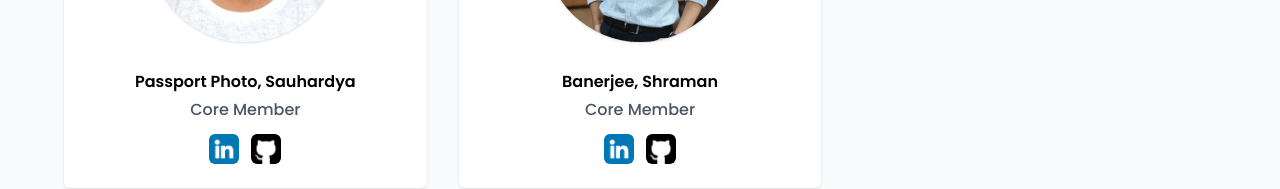
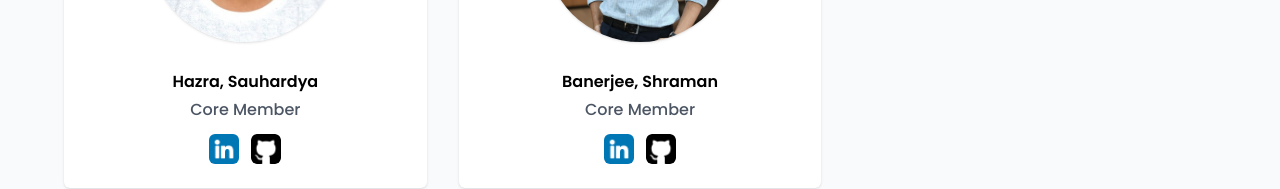
Before and after one commit to tanish35/ACM-Chapter-Club, a Next.js app: page / in a window 1280 px wide. Shown: the part 4740-4929 px from the top of the page. Built offline with nearby package versions, Linux system fonts and the light colour scheme.

Commit message:
fix:sauhardya

```diff
--- a/data/mlTeam.ts
+++ b/data/mlTeam.ts
@@ -1,7 +1,7 @@
 export const mlTeam: TeamMember[] = [
     {
         firstName: "Sauhardya",
-        lastName: "Passport Photo",
+        lastName: "Hazra",
         imageURL: "/team/ml-team/Sauhardya-passport-photo.jpeg",
         post: "Core Member",
         linkedinURL: "https://www.linkedin.com/in/sauhardya-hazra-b44110324",
```
